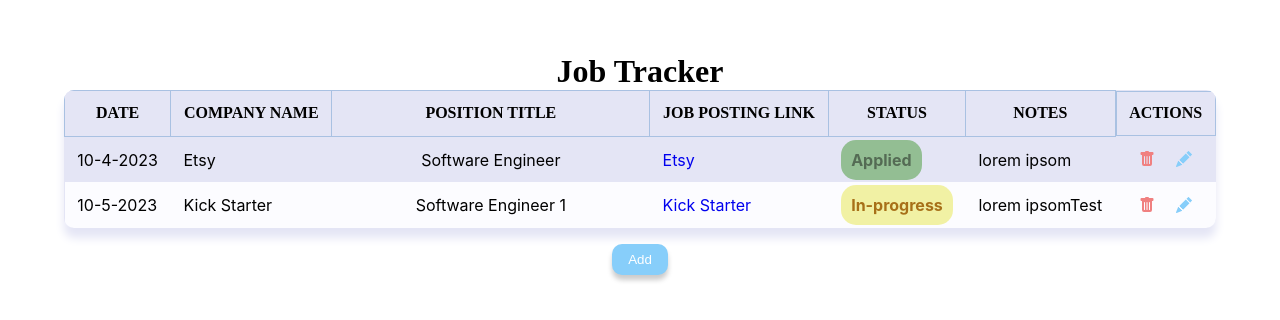
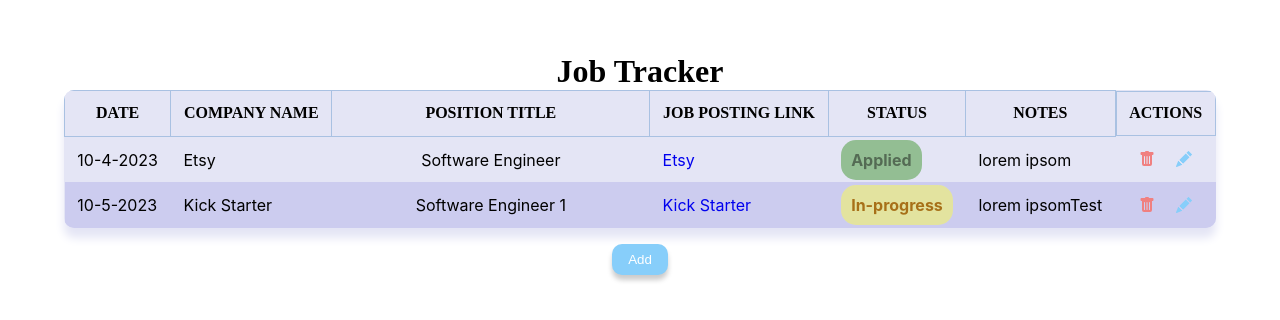
Before and after one commit to kelseyjdickson/job-tracker-kd, a React (Create React App) app: page / in a window 1280 px wide. Shown: the part 236-556 px from the top of the page. Built offline with nearby package versions, Linux system fonts and the light colour scheme; a web font is replaced by a local one.

Commit message:
table even

```diff
--- a/src/Components/Table.css
+++ b/src/Components/Table.css
@@ -15,7 +15,7 @@
   background-color: rgb(228, 229, 245);
 }
 tr:nth-child(even) {
-  background-color: rgb(252, 252, 255);
+  background-color: rgb(204, 204, 239);
 }
 
 .table thead {
```
